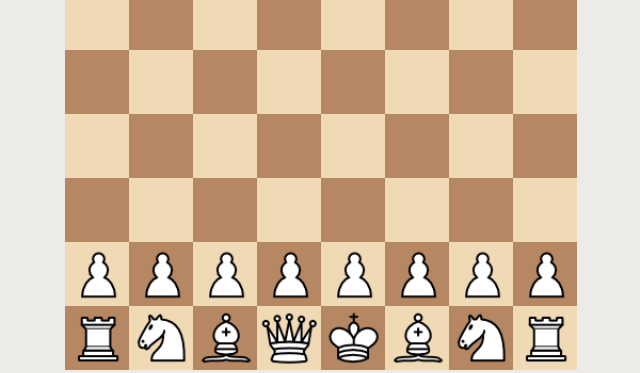
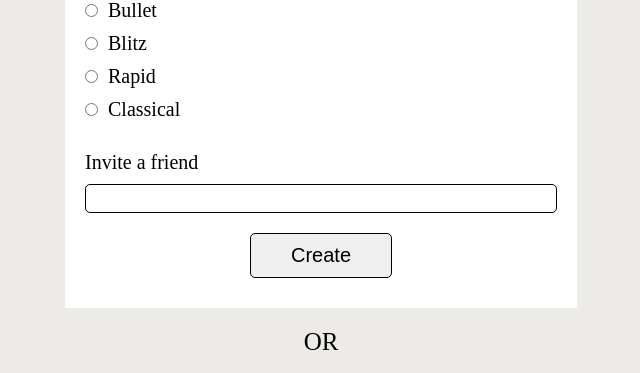
Before and after one commit to puzika/chess, a website: page client/index.html in a window 1280 px wide. Shown: the part 196-569 px from the top of the page, without its empty margins (319-959 px from the left). Drawn offline with nearby package versions, Linux system fonts and the light colour scheme; no server answers.

Commit message:
added create button & join button, styled forms

```diff
--- a/client/index.html
+++ b/client/index.html
@@ -9,8 +9,12 @@
    <title>Chess</title>
 </head>
 <body>
+   <header class="header">
+      <h1 class="header__title">ChessZone</h1>
+   </header>
+
    <main class="game">
-      <div class="cover cover--hidden">
+      <div class="cover">
          <form action="" class="form form--create">
             <h3 class="form__heading form__heading--create">Create a game</h3>
             <input type="radio" name="game type" id="bullet" class="form__type" value="bullet">
@@ -24,7 +28,8 @@
 
             <div class="form__link-box">
                <label for="link-create" class="form__label form__label--create-game">Invite a friend</label>
-               <input id="link-create" type="text" class="form__link" readonly>
+               <input id="link-create" type="text" class="form__link form__link--create" readonly>
+               <button class="form__submit form__submit--create">Create</button>
             </div>
          </form>
 
@@ -32,7 +37,8 @@
 
          <form action="" class="form form--join">
             <label for="link-join" class="label label--create-game">Join game</label>
-            <input id="link-join" type="text" class="form__link">
+            <input id="link-join" type="text" class="form__link form__link--join">
+            <button class="form__submit form__submit--join">Join</button>
          </form>
       </div>
 
--- a/client/index.js
+++ b/client/index.js
@@ -1,6 +1,8 @@
 const socket = io('http://localhost:3000');
 
 const grid = document.querySelector('.board');
+const createForm = document.querySelector('.form--create');
+const joinForm = document.querySelector('.form--join');
 
 const board = [
    ['br', 'bn', 'bb', 'bq', 'bk', 'bb', 'bn', 'br'],
@@ -42,4 +44,8 @@ window.addEventListener('resize', () => {
    grid.style.height = `${width}px`;
 });
 
+createForm.addEventListener('submit', e => {
+   e.preventDefault();
+});
+
 initializeBoard();
--- a/client/styles/abstracts/_variables.scss
+++ b/client/styles/abstracts/_variables.scss
@@ -3,4 +3,7 @@
    --color-cell-black: #B58763;
    --color-background: #ECEBE7;
    --color-white: #fff;
+
+   --border-primary: .1rem solid black;
+   --border-radius-primary: .5rem;
 }
--- a/client/styles/components/_form.scss
+++ b/client/styles/components/_form.scss
@@ -1,13 +1,19 @@
 .form {
+   font-size: 2rem;
    padding: 2rem;
    background-color: var(--color-white);
 
    &--create {
       display: grid;
       grid-template-columns: min-content 1fr;
-      grid-template-rows: repeat(6, min-content);
+      grid-template-rows: repeat(7, min-content);
       align-items: center;
       gap: 1rem;
+   }
+
+   &__type,
+   &__label {
+      cursor: pointer;
    }
 
    &--join,
@@ -27,6 +33,30 @@
 
    &__link-box {
       margin-top: 2rem;
-      grid-area: 6 / 1 / 7 / 3;
+      grid-column: 1 / -1;
+   }
+
+   &__link {
+      font-size: inherit;
+      padding: .2rem .5rem;
+      border: var(--border-primary);
+      border-radius: var(--border-radius-primary);
+      outline: none;
+   }
+
+   &__submit {
+      width: 30%;
+      min-width: 10rem;
+      align-self: center;
+      font-size: inherit;
+      padding: 1rem 0;
+      margin-top: 1rem;
+      border: var(--border-primary);
+      border-radius: var(--border-radius-primary);
+      cursor: pointer;
+
+      &--create {
+         grid-column: 1 / -1;
+      }
    }
 }
--- a/client/styles/layout/_cover.scss
+++ b/client/styles/layout/_cover.scss
@@ -6,7 +6,6 @@
    height: 100%;
    display: flex;
    flex-direction: column;
-   justify-content: center;
    background: var(--color-background);
 
    & > *:not(:last-child) {
--- /dev/null
+++ b/client/styles/layout/_header.scss
@@ -0,0 +1,9 @@
+.header {
+   padding: 2rem 0;
+   margin-bottom: 5rem;
+
+   &__title {
+      font-size: 4rem;
+      text-align: center;
+   }
+}
--- a/client/styles/main.scss
+++ b/client/styles/main.scss
@@ -9,6 +9,7 @@
 
 //LAYOUT
 
+@import './layout/header';
 @import './layout/game';
 @import './layout/cover';
 
```
Also changed, not shown: client/style.css, 1 other file.
